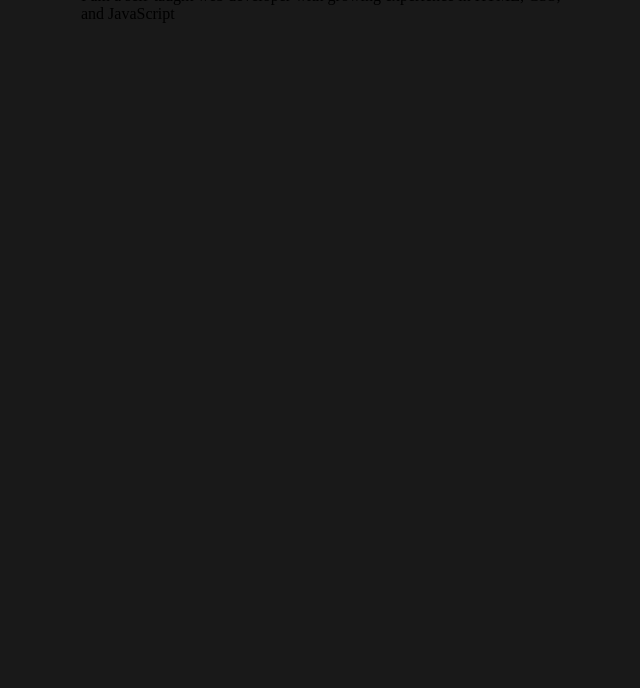
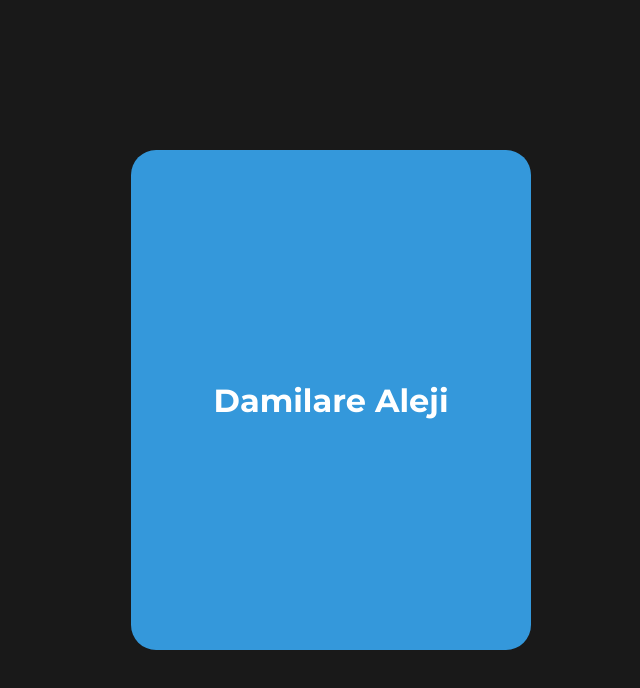
Before and after one commit to DamilareAleji/Vertical-Flip-cards, a plain HTML site: page index.html in a window 1280 px wide. Shown: the whole page, without its empty margins (309-949 px from the left). Drawn offline with Linux system fonts and the light colour scheme.

Commit message:
final commit

```diff
--- a/index.html
+++ b/index.html
@@ -6,14 +6,18 @@
     <title>Vertical Flip-card</title>
 
     <link rel="stylesheet" href="style.css">
+
+    <link rel="preconnect" href="https://fonts.googleapis.com">
+<link rel="preconnect" href="https://fonts.gstatic.com" crossorigin>
+<link href="https://fonts.googleapis.com/css2?family=Cormorant+Garamond:ital,wght@0,300;0,400;0,500;0,600;0,700;1,400;1,600;1,700&family=Lato:wght@100;300;400;700;900&family=Lora:wght@400;500;600;700&family=Montserrat:wght@100;200;300;400;500;600;700;800;900&family=Noto+Serif:ital,wght@0,200;0,300;0,400;0,500;0,600;0,700;0,800;1,200;1,300;1,400;1,500;1,600;1,700&family=Open+Sans:wght@300;400;500;600;700;800&family=Poppins:ital,wght@0,100;0,200;0,300;0,400;0,500;0,600;0,700;0,800;0,900;1,400&family=Righteous&family=Roboto:wght@100;300;400;500;700;900&family=Rubik:wght@300;400;500;600;700;800;900&display=swap" rel="stylesheet">
 </head>
 <body>
     <div class="container">
-        <div class="frontCard">
+        <div class="card front">
             <h1>Damilare Aleji</h1>
         </div>
 
-        <div class="backCard">
+        <div class="card back">
             <p>I am a self-taught web developer with growing experience in HTML, CSS, and JavaScript</p>
         </div>
     </div>
--- a/style.css
+++ b/style.css
@@ -1,3 +1,5 @@
+@import url('https://fonts.googleapis.com/css2?family=Cormorant+Garamond:ital,wght@0,300;0,400;0,500;0,600;0,700;1,400;1,600;1,700&family=Lato:wght@100;300;400;700;900&family=Lora:wght@400;500;600;700&family=Montserrat:wght@100;200;300;400;500;600;700;800;900&family=Noto+Serif:ital,wght@0,200;0,300;0,400;0,500;0,600;0,700;0,800;1,200;1,300;1,400;1,500;1,600;1,700&family=Open+Sans:wght@300;400;500;600;700;800&family=Poppins:ital,wght@0,100;0,200;0,300;0,400;0,500;0,600;0,700;0,800;0,900;1,400&family=Righteous&family=Roboto:wght@100;300;400;500;700;900&family=Rubik:wght@300;400;500;600;700;800;900&display=swap');
+
 *, *::before, *::after{
     padding: 0;
     margin: 0;
@@ -13,7 +15,53 @@ body{
     align-items: center;
 }
 
-.container{
-    width: 500px;
-    height: 900px;
-}
+.container {
+    perspective: 1000px; /* Create a perspective for the 3D effect */
+    width: 400px;
+    height: 500px;
+    border: 1px solid #000;
+    border: none;
+    border-radius: 25px;
+  }
+
+  .card {
+    border: none;
+    width: 100%;
+    height: 100%;
+    position: relative;
+    transform-style: preserve-3d; /* Enable 3D transformations */
+    transition: transform 1s; /* Apply a smooth transition effect */
+    border-radius: 25px;
+    text-align: center;
+    padding: 0 20px;
+    font-family: 'Montserrat';
+  }
+
+  .container:hover .front {
+    transform: rotateX(180deg); /* Flip the card vertically when the container is hovered */
+  }
+
+  .container:hover .back {
+    transform: rotateX(0); /* Reset the back card when the container is hovered */
+  }
+
+  .front, .back {
+    width: 100%;
+    height: 100%;
+    position: absolute;
+    backface-visibility: hidden; /* Hide the back card when it's not visible */
+    display: flex;
+    justify-content: center;
+    align-items: center;
+  }
+
+  .front {
+    background-color: #3498db;
+    color: #fff;
+  }
+
+  .back {
+    background-color: #e74c3c;
+    color: #fff;
+    transform: rotateX(180deg); /* Initially hidden, rotated 180 degrees */
+  }
```
